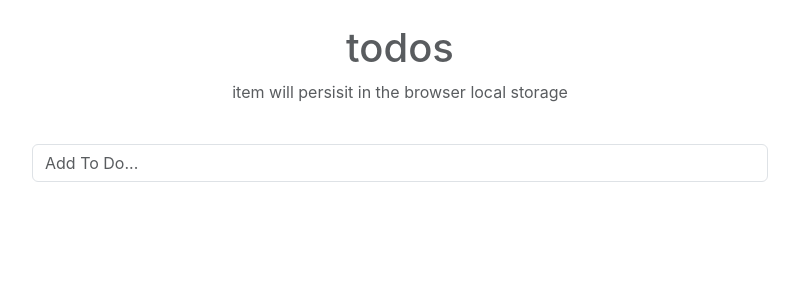
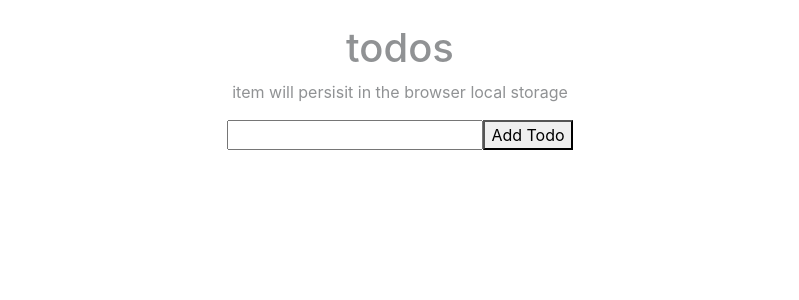
Before and after one commit to PabloBona/todo-react, a React (Create React App) app: page / in a window 1280 px wide. Shown: the top 300 px of the page, without its empty margins (240-1039 px from the left). Built offline with nearby package versions, Linux system fonts and the light colour scheme.

Commit message:
Add: TodoApp: the parent or root component Header: display the todos heading text. InputTodo: will take the user’s input. TodosLogic: contains the application logic.

```diff
--- a/src/components/Header.jsx
+++ b/src/components/Header.jsx
@@ -3,7 +3,7 @@ import React from 'react';
 
 const Header = ({ text, text2 }) => (
   <header className="row">
-    <div className="col-10 mx-auto col-md-8 mt-4 text-body-secondary">
+    <div className="col-10 mx-auto col-md-8 mt-4 text-body-tertiary">
       <h1>{text}</h1>
       <p>{text2}</p>
     </div>
--- a/src/components/InputTodo.jsx
+++ b/src/components/InputTodo.jsx
@@ -1,9 +1,27 @@
-const InputTodo = () => (
-  <header className="row">
-    <div className="col-10 mx-auto col-md-8 mt-4">
-      <input className="form-control" placeholder="Add To Do..." />
+import React, { useState } from 'react';
+import PropTypes from 'prop-types';
+
+const InputTodo = ({ setTodo }) => {
+  const [inputValue, setInputValue] = useState('');
+
+  const handleSubmit = (e) => {
+    e.preventDefault();
+    setTodo(inputValue);
+    setInputValue('');
+  };
+
+  return (
+    <div className="col-12">
+      <form onSubmit={handleSubmit}>
+        <input type="text" value={inputValue} onChange={(e) => setInputValue(e.target.value)} />
+        <button type="submit">Add Todo</button>
+      </form>
     </div>
-  </header>
-);
+  );
+};
+
+InputTodo.propTypes = {
+  setTodo: PropTypes.func.isRequired,
+};
 
 export default InputTodo;
--- a/src/components/TodoApp.jsx
+++ b/src/components/TodoApp.jsx
@@ -1,6 +1,6 @@
 import React from 'react';
 import Header from './Header';
-import InputTodo from './InputTodo';
+import TodoLogic from './TodoLogic';
 
 const TodoApp = () => (
   <div className="container">
@@ -8,7 +8,7 @@ const TodoApp = () => (
       text="todos"
       text2="item will persisit in the browser local storage"
     />
-    <InputTodo />
+    <TodoLogic />
   </div>
 );
 
--- /dev/null
+++ b/src/components/TodoList.jsx
@@ -0,0 +1,23 @@
+import React from 'react';
+import PropTypes from 'prop-types';
+
+const TodoList = ({ todos }) => (
+  <div className="col">
+    {todos.map((todo, id) => (
+      // eslint-disable-next-line react/no-array-index-key
+      <div className="col-12 mx-auto mt-2 d-flex justify-content-between border w-50 px-2" key={id.toString()}>
+        {todo}
+        <div>
+          <button className="border-0" type="submit">Del</button>
+          <button className="border-0" type="submit">Edit</button>
+        </div>
+      </div>
+    ))}
+  </div>
+);
+
+TodoList.propTypes = {
+  todos: PropTypes.arrayOf(PropTypes.string).isRequired,
+};
+
+export default TodoList;
--- /dev/null
+++ b/src/components/TodoLogic.jsx
@@ -0,0 +1,20 @@
+import React, { useState } from 'react';
+import InputTodo from './InputTodo';
+import TodoList from './TodoList';
+
+const TodoLogic = () => {
+  const [todos, setTodos] = useState([]);
+
+  const handleSetTodo = (value) => {
+    setTodos([...todos, value]);
+  };
+
+  return (
+    <div className="row">
+      <InputTodo setTodo={handleSetTodo} />
+      <TodoList todos={todos} />
+    </div>
+  );
+};
+
+export default TodoLogic;
```
